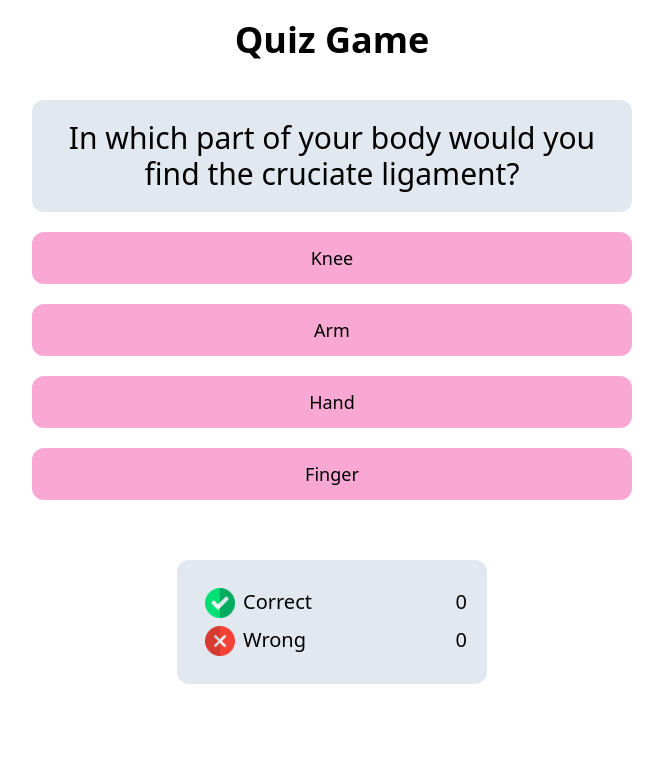
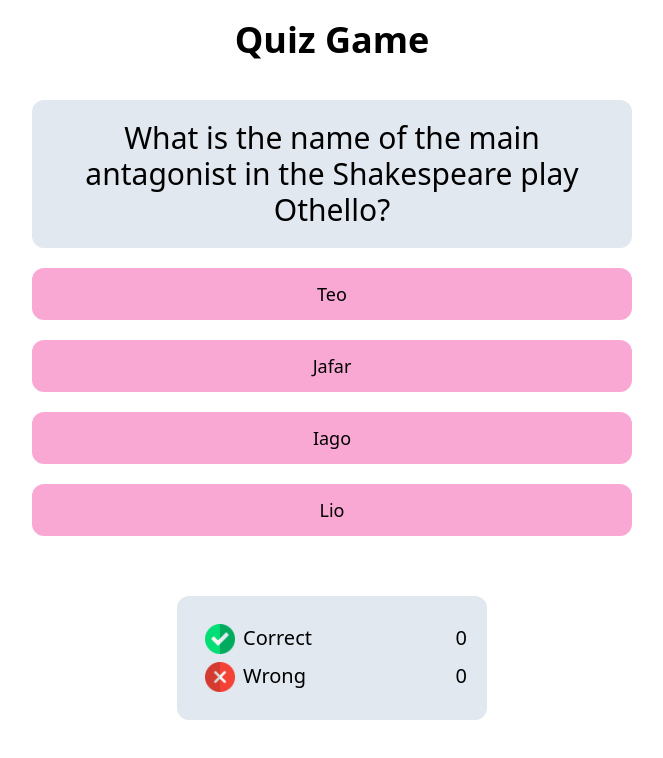
Before and after one commit to tia-cin/VueJS-Apps, a Vue app: page /#/quiz in a window 1280 px wide. Shown: the top 758 px of the page, without its empty margins (308-971 px from the left). Built offline with nearby package versions, Linux system fonts and the light colour scheme.

Commit message:
methods done

```diff
--- a/src/views/QuizGame.vue
+++ b/src/views/QuizGame.vue
@@ -2,32 +2,36 @@
   <div class="flex flex-col justify-center items-center">
     <ProjectTitle title="Quiz Game" />
     <article class="bg-slate-200 p-5 my-5 rounded-xl w-600">
-      <p class="font-medium text-3xl text-center">{{ currentQuestion }}</p>
+      <p class="font-medium text-3xl text-center">
+        {{ currentQuestion }}
+      </p>
     </article>
-    <section class="w-600">
-
-      <div
+    <form class="w-600">
+      <button
         v-for="answer in currentAnswers"
         :key="answer.ans"
-        class="bg-pink-300 text-center rounded-xl p-3 mb-5 hover:scale-105 transition-all cursor-pointer"
+        class="bg-pink-300 min-w-full text-center rounded-xl p-3 mb-5 hover:scale-105 transition-all cursor-pointer"
+        @click="setAnswer(answer)"
       >
-        <span class="font-medium text-lg">{{ answer.ans }}</span>
-      </div>
-    </section>
+        <span class="font-medium text-lg">
+          {{ answer.ans }}
+        </span>
+      </button>
+    </form>
     <div class="bg-slate-200 rounded-xl mt-10 w-300 p-5">
       <div class="my-2 text-xl font-normal flex justify-between">
         <p class="flex">
           <img :src="correct" alt="correct" class="mx-2 w-30" />
           Correct
         </p>
-        <span class="font-medium">{{ score.correct}}</span>
+        <span class="font-medium">{{ score.correct }}</span>
       </div>
       <div class="my-2 text-xl font-normal flex justify-between">
         <p class="flex">
           <img :src="wrong" alt="wrong" class="mx-2 w-30" />
           Wrong
         </p>
-        <span class="font-medium"> {{score.wrong}}</span>
+        <span class="font-medium"> {{ score.wrong }}</span>
       </div>
     </div>
   </div>
@@ -43,35 +47,107 @@ export default {
     wrong: require("../assets/wrong.png"),
     correct: require("../assets/correct.png"),
     score: {
-        correct: 0,
-        wrong: 0
+      correct: 0,
+      wrong: 0,
     },
+    index: 0,
     currentQuestion: "",
-    currentAnswers: [],
+    currentAnswers: {},
     quizQuestions: [
       {
         question:
-          "In which part of your body would you find the cruciate ligament?",
+          "What is the name of the main antagonist in the Shakespeare play Othello?",
         answers: [
-          { ans: "Knee", is: true },
-          { ans: "Arm", is: false },
-          { ans: "Hand", is: false },
-          { ans: "Finger", is: false },
+          { ans: "Teo", is: false },
+          { ans: "Jafar", is: false },
+          { ans: "Iago", is: true },
+          { ans: "Lio", is: false },
+        ],
+      },
+      {
+        question: "What language is spoken in Brazil?",
+        answers: [
+          { ans: "Brazilian", is: false },
+          { ans: "Spanish", is: false },
+          { ans: "Portuguese", is: true },
+          { ans: "English", is: false },
+        ],
+      },
+      {
+        question:
+          "Which southern Italian city is usually credited as the birthplace of the pizza?",
+        answers: [
+          { ans: "Milan", is: false },
+          { ans: "Rome", is: false },
+          { ans: "Turin", is: false },
+          { ans: "Naples", is: true },
+        ],
+      },
+      {
+        question: "What are the five colours of the Olympic rings?",
+        answers: [
+          { ans: "Blue, Yellow, Black, Orange and Red", is: false },
+          { ans: "Red, Blue, Yellow, Green and White", is: false },
+          { ans: "Blue, Pink, Black, Green and Red", is: false },
+          { ans: "Blue, Yellow, Black, Green and Red", is: true },
+        ],
+      },
+      {
+        question: "What is the capital of New Zealand?",
+        answers: [
+          { ans: "Wellington", is: true },
+          { ans: "Auckland", is: false },
+          { ans: "Hamilton", is: false },
+          { ans: "Christchurch", is: false },
+        ],
+      },
+      {
+        question: "Which Disney Princess called Gus and Jaq friends?",
+        answers: [
+          { ans: "Belle", is: false },
+          { ans: "Aurora", is: false },
+          { ans: "Cinderella", is: true },
+          { ans: "Mulan", is: false },
+        ],
+      },
+      {
+        question: "What is the smallest planet in our solar system?",
+        answers: [
+          { ans: "Uranus", is: false },
+          { ans: "Mercury", is: true },
+          { ans: "Venus", is: false },
+          { ans: "Neptune", is: false },
+        ],
+      },
+      {
+        question: "What is the currency of Denmark?",
+        answers: [
+          { ans: "Gold", is: false },
+          { ans: "Krone", is: true },
+          { ans: "Crown", is: false },
+          { ans: "Euro", is: false },
         ],
       },
     ],
   }),
   methods: {
     correctAnswer() {
-        this.score.correct = this.score.correct + 1
+      this.score.correct = this.score.correct + 1;
     },
     wrongAnswer() {
-        this.score.wrong = this.score.wrong + 1
-    }
+      this.score.wrong = this.score.wrong + 1;
+    },
+    setAnswer(ans) {
+      if (ans.is) this.correctAnswer();
+      else this.wrongAnswer();
+      this.index = this.index + 1;
+      this.currentQuestion = this.quizQuestions[this.index].question;
+      this.currentAnswers = this.quizQuestions[this.index].answers;
+    },
   },
   beforeMount() {
-    this.currentQuestion = this.quizQuestions[0].question
-    this.currentAnswers = this.quizQuestions[0].answers
-  }
+    this.currentQuestion = this.quizQuestions[this.index].question;
+    this.currentAnswers = this.quizQuestions[this.index].answers;
+  },
 };
 </script>
```
